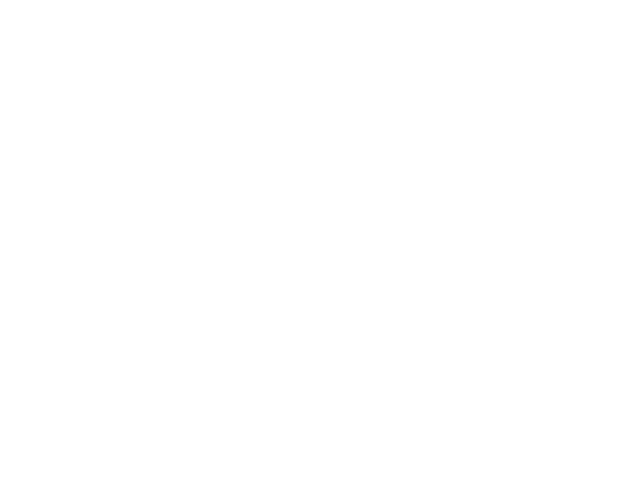
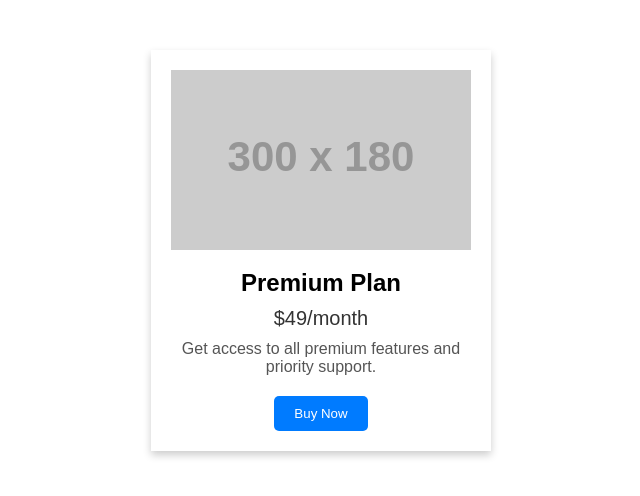
Before and after one commit to acciojob/pricing-card-Ashish01111, a website: page main.html in a window 1280 px wide. Shown: the whole page, without its empty margins (319-959 px from the left). Drawn offline with Linux system fonts and the light colour scheme; placeholder pictures from the web are drawn by us.

Commit message:
created a submission

```diff
--- a/main.html
+++ b/main.html
@@ -7,6 +7,14 @@
 </head>
 
 <body>
+	<div class="card">
+    <img src="https://via.placeholder.com/300x180" alt="Product Image">
+    <h1>Premium Plan</h1>
+    <p class="price">$49/month</p>
+    <p class="description">Get access to all premium features and priority support.</p>
+    <button>Buy Now</button>
+  </div>
+
 	<!-- the entire body must be written by student -->
     <script type="text/javascript" src="./script.js">
 </script>
--- a/styles.css
+++ b/styles.css
@@ -1 +1,45 @@
 /*  your css code here. If applicable */
+ .card {
+      width: 300px;
+      padding: 20px;
+      background-color: #ffffff;
+      box-shadow: 0 4px 8px rgba(0, 0, 0, 0.2);
+      text-align: center;
+      font-family: Arial, sans-serif;
+      margin: 50px auto;
+    }
+
+    .card img {
+      width: 100%;
+      height: auto;
+    }
+
+    .card h1 {
+      font-size: 24px;
+      margin: 15px 0 10px;
+    }
+
+    .card .price {
+      font-size: 20px;
+      color: #333;
+      margin: 10px 0;
+    }
+
+    .card .description {
+      font-size: 16px;
+      color: #555;
+      margin: 10px 0 20px;
+    }
+
+    .card button {
+      padding: 10px 20px;
+      background-color: #007bff;
+      color: white;
+      border: none;
+      border-radius: 5px;
+      cursor: pointer;
+    }
+
+    .card button:hover {
+      background-color: #0056b3;
+    }
```
